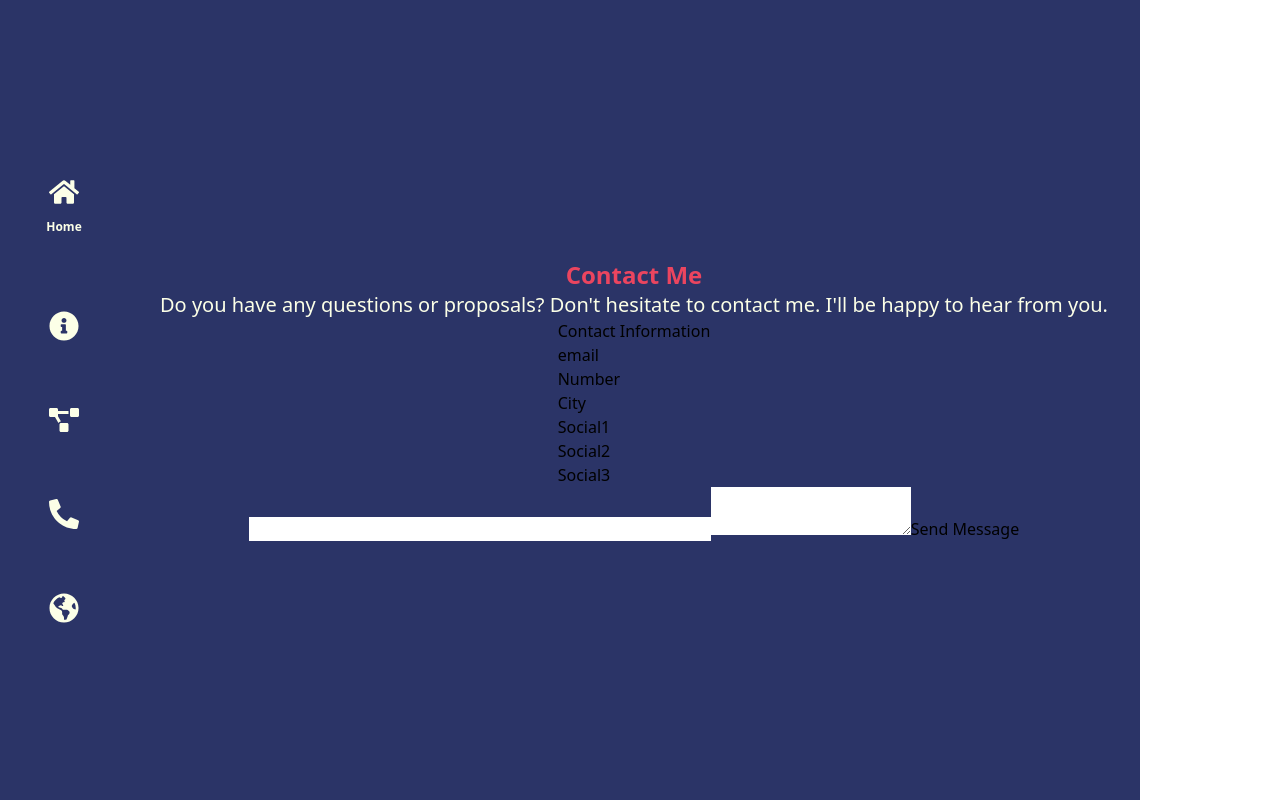
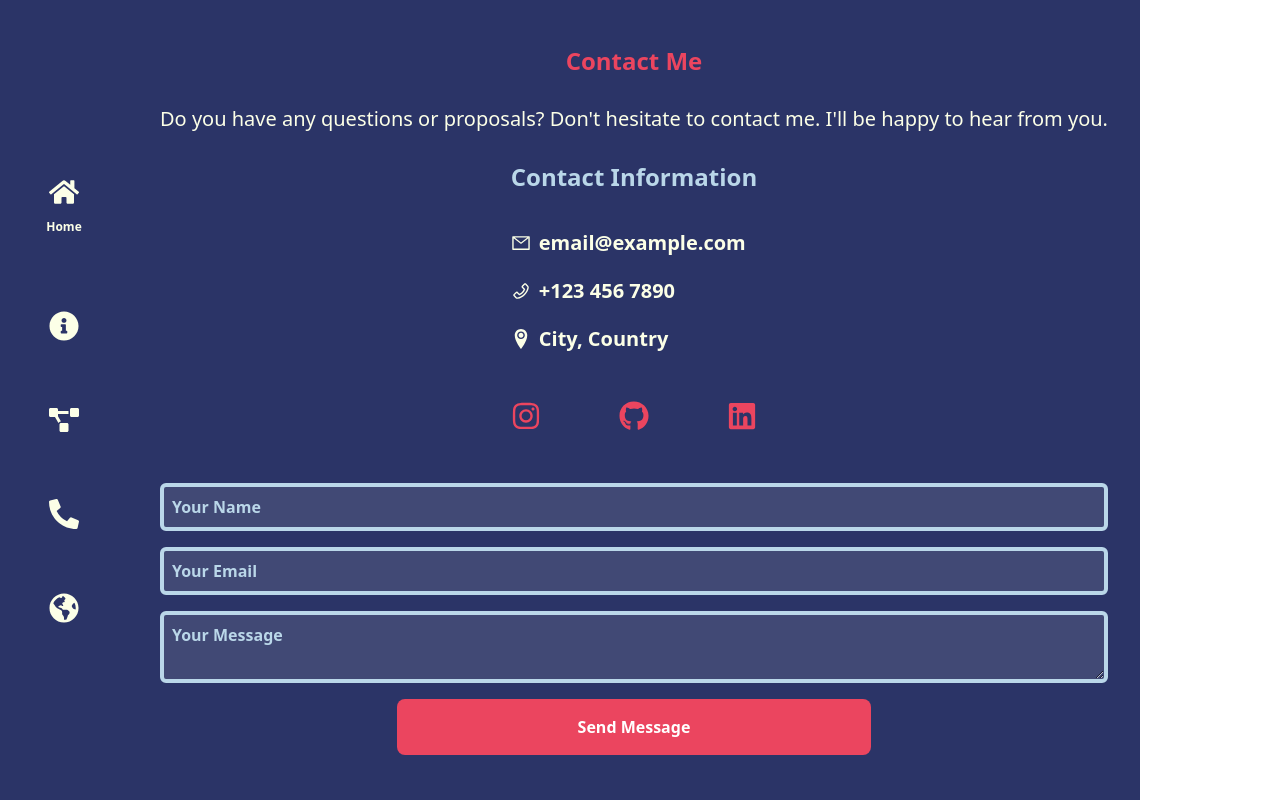
Before and after one commit to Jiwemoyo/MyPortafolio, a React (Vite) app: page /contact in a window 1280 px wide. Built offline with nearby package versions, Linux system fonts and the light colour scheme.

Commit message:
contact first movil casi terminado pero ya me dio hambre

```diff
--- a/src/components/Contact.jsx
+++ b/src/components/Contact.jsx
@@ -1,29 +1,64 @@
-import React from 'react'
+import React from "react";
+import { AiOutlineMail, AiOutlinePhone } from "react-icons/ai";
+import { ImLocation2 } from "react-icons/im";
+import { FaInstagram, FaGithub, FaLinkedin } from "react-icons/fa";
 
 export const Contact = () => {
   return (
-    <div className=' bg-custom-blue flex flex-col justify-center items-center h-screen px-8'>
-      <h2 className='text-custom-red font-bold text-2xl'>Contact Me </h2>
-      <p className=' text-custom-white text-xl '>Do you have any questions or proposals? Don't hesitate to contact me. I'll be happy to hear from you.</p>
-      <div>
-        <h3>Contact Information</h3>
-        <ul>
-          <li>email</li>
-          <li>Number</li>
-          <li>City</li>
-          <ul>
-            <li>Social1</li>
-            <li>Social2</li>
-            <li>Social3</li>
+    <div className=" bg-custom-blue flex flex-col justify-center items-center h-screen px-8 gap-7 text-center">
+      <h2 className="text-custom-red font-bold text-2xl">Contact Me </h2>
+      <p className=" text-custom-white text-xl ">
+        Do you have any questions or proposals? Don't hesitate to contact me.
+        I'll be happy to hear from you.
+      </p>
+      <div className=" flex flex-col gap-4">
+        <h3 className=" font-bold text-custom-celeste text-2xl">
+          Contact Information
+        </h3>
+        <ul className=" text-custom-white font-semibold text-xl">
+          <li className="flex items-center mt-5">
+            <AiOutlineMail className="mr-2" /> email@example.com
+          </li>
+          <li className="flex items-center mt-5">
+            <AiOutlinePhone className="mr-2" /> +123 456 7890
+          </li>
+          <li className="flex items-center mt-5">
+            <ImLocation2 className="mr-2" /> City, Country
+          </li>
+          <ul className=" flex text-custom-red mt-12 gap-10 text-3xl justify-between">
+            <li>
+              <FaInstagram />
+            </li>
+            <li>
+              <FaGithub />
+            </li>
+            <li>
+              <FaLinkedin />
+            </li>
           </ul>
         </ul>
       </div>
-      <form action="">
-        <input type="text" name="" id="" />
-        <input type="email" />
-        <textarea name="" id=""></textarea>
-        <input type="submit" value="Send Message" />
+      <form action="" className="flex flex-col space-y-4 mt-6 w-full justify-center">
+        <input
+          type="text"
+          name=""
+          id=""
+          placeholder="Your Name"
+          className="p-2 bg-custom-white bg-opacity-10 border-4  rounded-md border-custom-celeste text-custom-celeste font-bold placeholder:text-custom-celeste"
+        />
+        <input type="email" placeholder="Your Email" className="p-2 bg-custom-white bg-opacity-10 border-4  rounded-md border-custom-celeste text-custom-celeste font-bold placeholder:text-custom-celeste" />
+        <textarea
+          name=""
+          id=""
+          placeholder="Your Message"
+          className="p-2 bg-custom-white bg-opacity-10 border-4  rounded-md border-custom-celeste text-custom-celeste font-bold placeholder:text-custom-celeste"
+        ></textarea>
+        <input
+          type="submit"
+          value="Send Message"
+          className=" bg-custom-red font-bold rounded-lg px-8 py-4 text-white cursor-pointer w-1/2 mx-auto"
+        />
       </form>
     </div>
-  )
-}
+  );
+};
```
